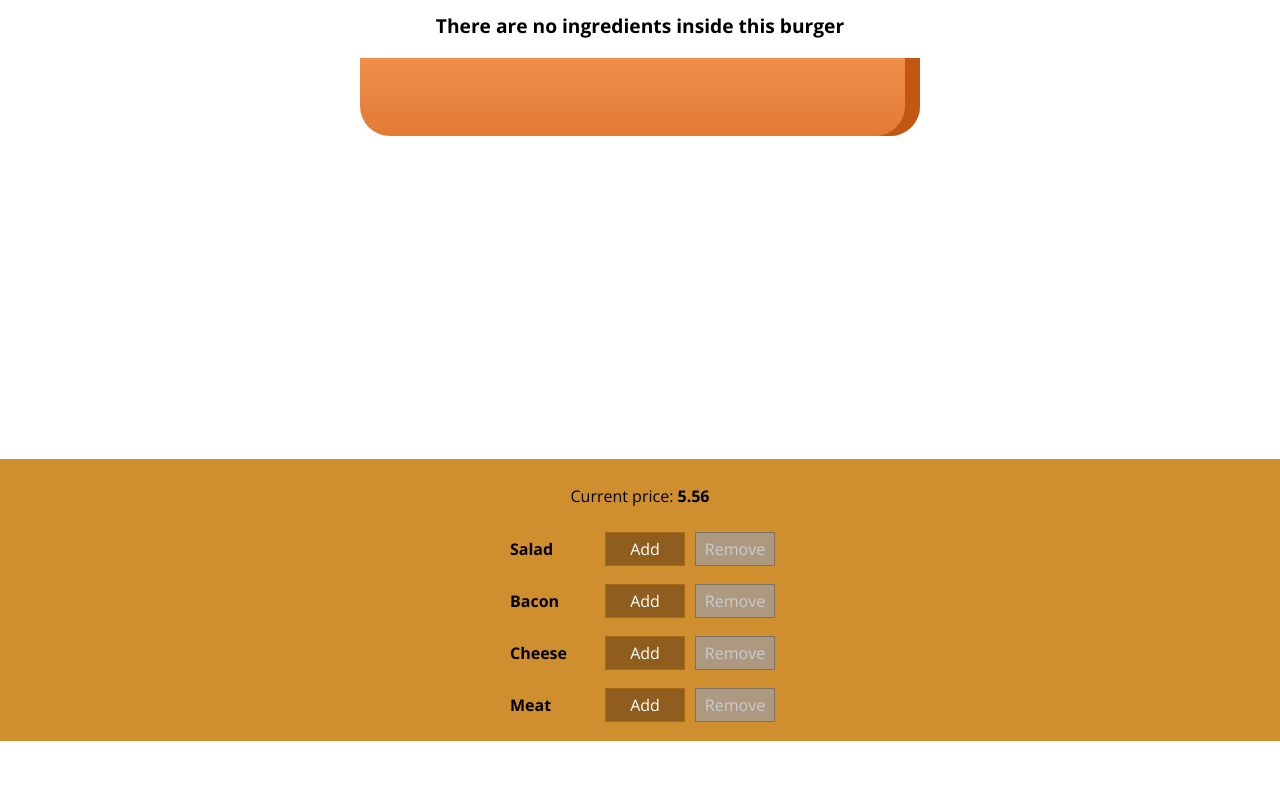
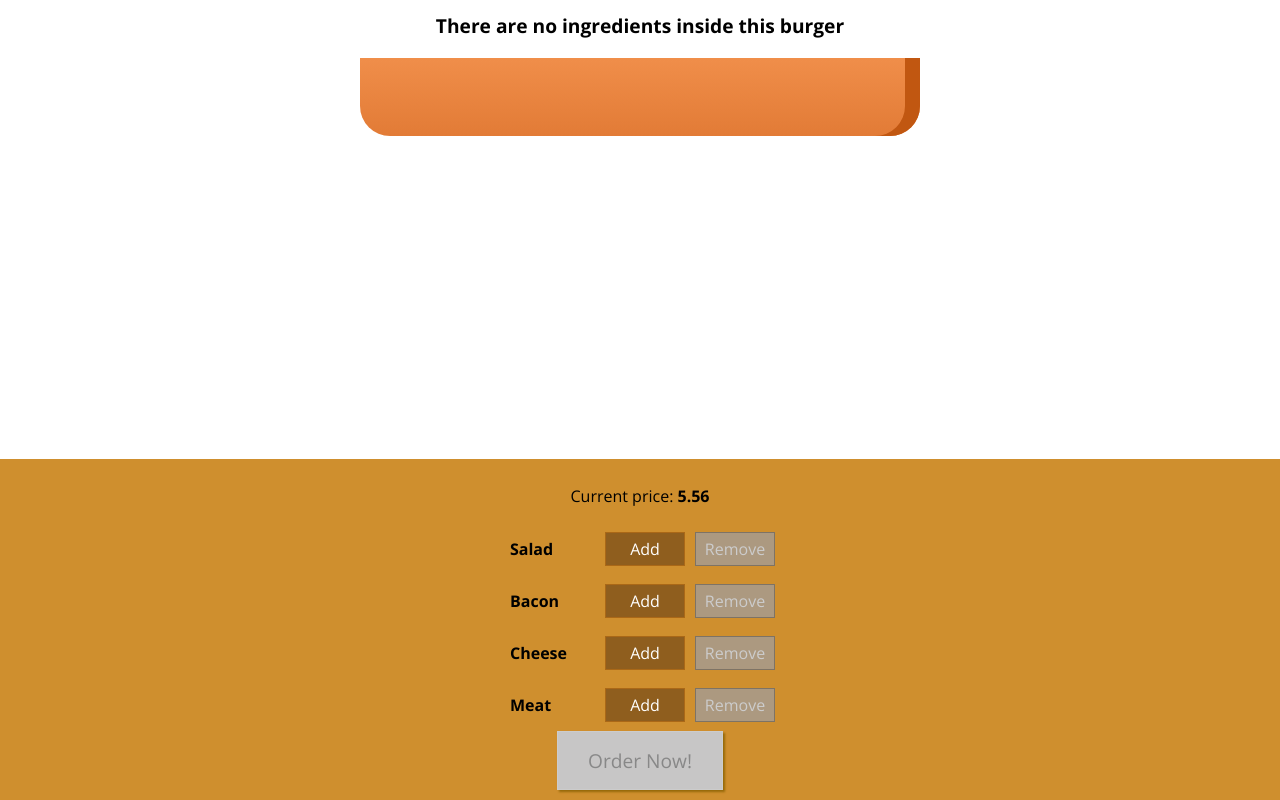
Before and after one commit to ewhanhan/Burger-Builder, a React (Create React App) app: page / in a window 1280 px wide. Shown: the part 209-1009 px from the top of the page. Before the commit the page ends 950 px from the top, so only its background shows below. Built offline with nearby package versions, Linux system fonts and the light colour scheme.

Commit message:
Add order button

```diff
--- a/src/component/BurgerControls/BurgerControl/BurgerControl.js
+++ b/src/component/BurgerControls/BurgerControl/BurgerControl.js
@@ -1,7 +1,6 @@
 import React from 'react';
 import styles from './BurgerControl.module.css';
 const BurgerControl = (props) => {
-  console.log(props);
   return (
     <div className={styles.BuildControl}>
       <div className={styles.Label}>{props.ingredientLabel}</div>
--- a/src/component/BurgerControls/BurgerControls.js
+++ b/src/component/BurgerControls/BurgerControls.js
@@ -28,6 +28,9 @@ const BurgerControls = (props) => {
           />
         );
       })}
+      <button className={styles.OrderButton} disabled={!props.isPurchasable}>
+        Order Now!
+      </button>
     </div>
   );
 };
--- a/src/component/BurgerControls/BurgerControls.module.css
+++ b/src/component/BurgerControls/BurgerControls.module.css
@@ -8,3 +8,45 @@
   margin: auto;
   padding: 10px 0;
 }
+
+.OrderButton {
+  background-color: #dad735;
+  outline: none;
+  cursor: pointer;
+  border: 1px solid #966909;
+  color: #966909;
+  font-family: inherit;
+  font-size: 1.2em;
+  padding: 15px 30px;
+  box-shadow: 2px 2px 2px #966909;
+}
+
+.OrderButton:hover,
+.OrderButton:active {
+  background-color: #a0db41;
+  border: 1px solid #966909;
+  color: #966909;
+}
+
+.OrderButton:disabled {
+  background-color: #c7c6c6;
+  cursor: not-allowed;
+  border: 1px solid #ccc;
+  color: #888888;
+}
+
+.OrderButton:not(:disabled) {
+  animation: enable 0.3s linear;
+}
+
+@keyframes enable {
+  0% {
+    transform: scale(1);
+  }
+  60% {
+    transform: scale(1.1);
+  }
+  100% {
+    transform: scale(1);
+  }
+}
--- a/src/container/BurgerBuilder/BurgerBuilder.js
+++ b/src/container/BurgerBuilder/BurgerBuilder.js
@@ -18,7 +18,20 @@ export class BurgerBuilder extends Component {
       meat: 0,
     },
     totalPrice: 5.56,
+    isPurchasable: false,
   };
+
+  updateIsPurchasable(ingredients) {
+    const sumOfIngredients = Object.keys(ingredients)
+      .map((ingredient) => {
+        return ingredients[ingredient];
+      })
+      .reduce((sum, element) => {
+        return (sum += element);
+      }, 0);
+
+    this.setState({ isPurchasable: sumOfIngredients > 0 });
+  }
 
   addIngredientHandler = (type) => {
     const oldIngredientCount = this.state.ingredients[type];
@@ -34,6 +47,7 @@ export class BurgerBuilder extends Component {
       totalPrice: newPrice,
       ingredients: updatedIngredientCount,
     });
+    this.updateIsPurchasable(updatedIngredientCount);
   };
 
   removeIngredientHandler = (type) => {
@@ -53,6 +67,7 @@ export class BurgerBuilder extends Component {
       totalPrice: newPrice,
       ingredients: updatedIngredientCount,
     });
+    this.updateIsPurchasable(updatedIngredientCount);
   };
 
   render() {
@@ -70,6 +85,7 @@ export class BurgerBuilder extends Component {
           removeIngredientHandlerFn={this.removeIngredientHandler}
           disabledIngredients={isIngredientDisabled}
           price={this.state.totalPrice}
+          isPurchasable={this.state.isPurchasable}
         />
       </div>
     );
```
Also changed, not shown: 1 other file (tests, documents, lock files or other folders).
